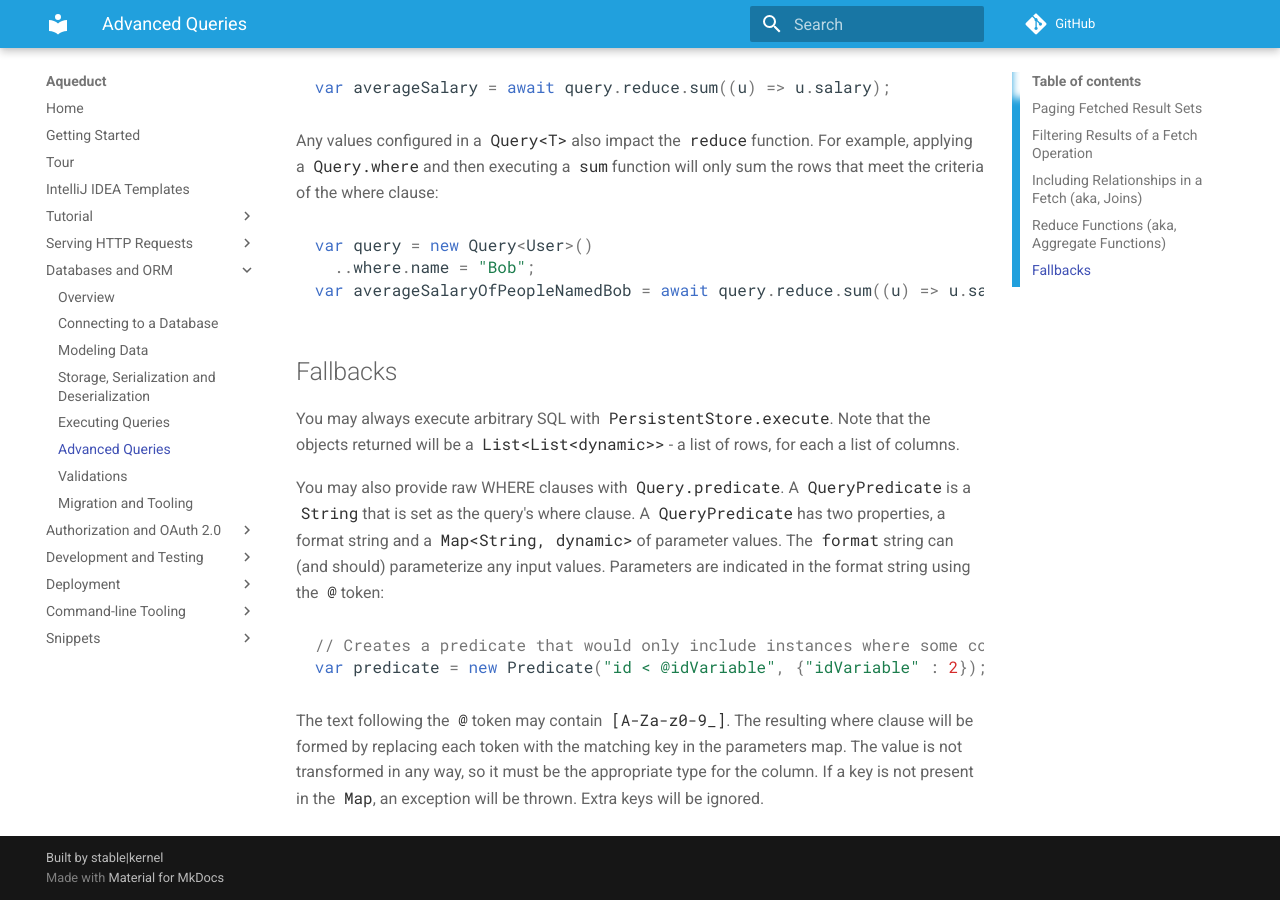
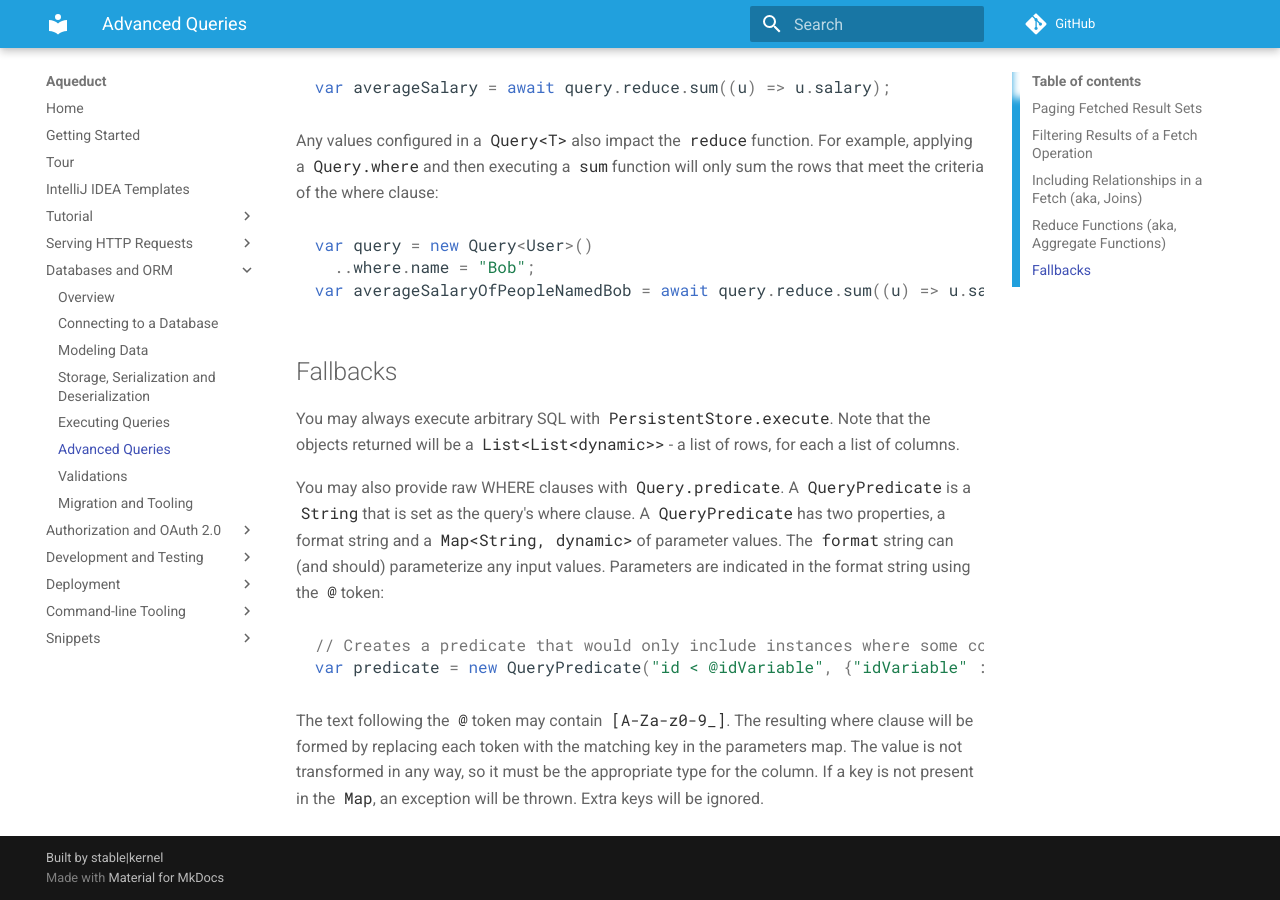
Before and after one commit to stablekernel/aqueduct, an MkDocs documentation site: the page built from source/docs/db/advanced_queries.md, in a window 1280 px wide and 900 px high, scrolled down 8338 px. Built offline with MkDocs 1.6.1 and Material for MkDocs 9.7.7, drawn with Linux system fonts in a browser that asks for light colours; comment, search, counter and statistics services are not loaded; old or Windows-style settings are respelled for this version of MkDocs.

Commit message:
Fix link, typo

````diff
--- a/source/docs/db/advanced_queries.md
+++ b/source/docs/db/advanced_queries.md
@@ -287,7 +287,7 @@ You may also provide raw WHERE clauses with `Query.predicate`. A `QueryPredicate
 
 ```dart
 // Creates a predicate that would only include instances where some column "id" is less than 2
-var predicate = new Predicate("id < @idVariable", {"idVariable" : 2});
+var predicate = new QueryPredicate("id < @idVariable", {"idVariable" : 2});
 ```
 
 The text following the `@` token may contain `[A-Za-z0-9_]`. The resulting where clause will be formed by replacing each token with the matching key in the parameters map. The value is not transformed in any way, so it must be the appropriate type for the column. If a key is not present in the `Map`, an exception will be thrown. Extra keys will be ignored.
````
Also changed, not shown: source/docs/tut/getting-started.md (+1 -1 lines).
